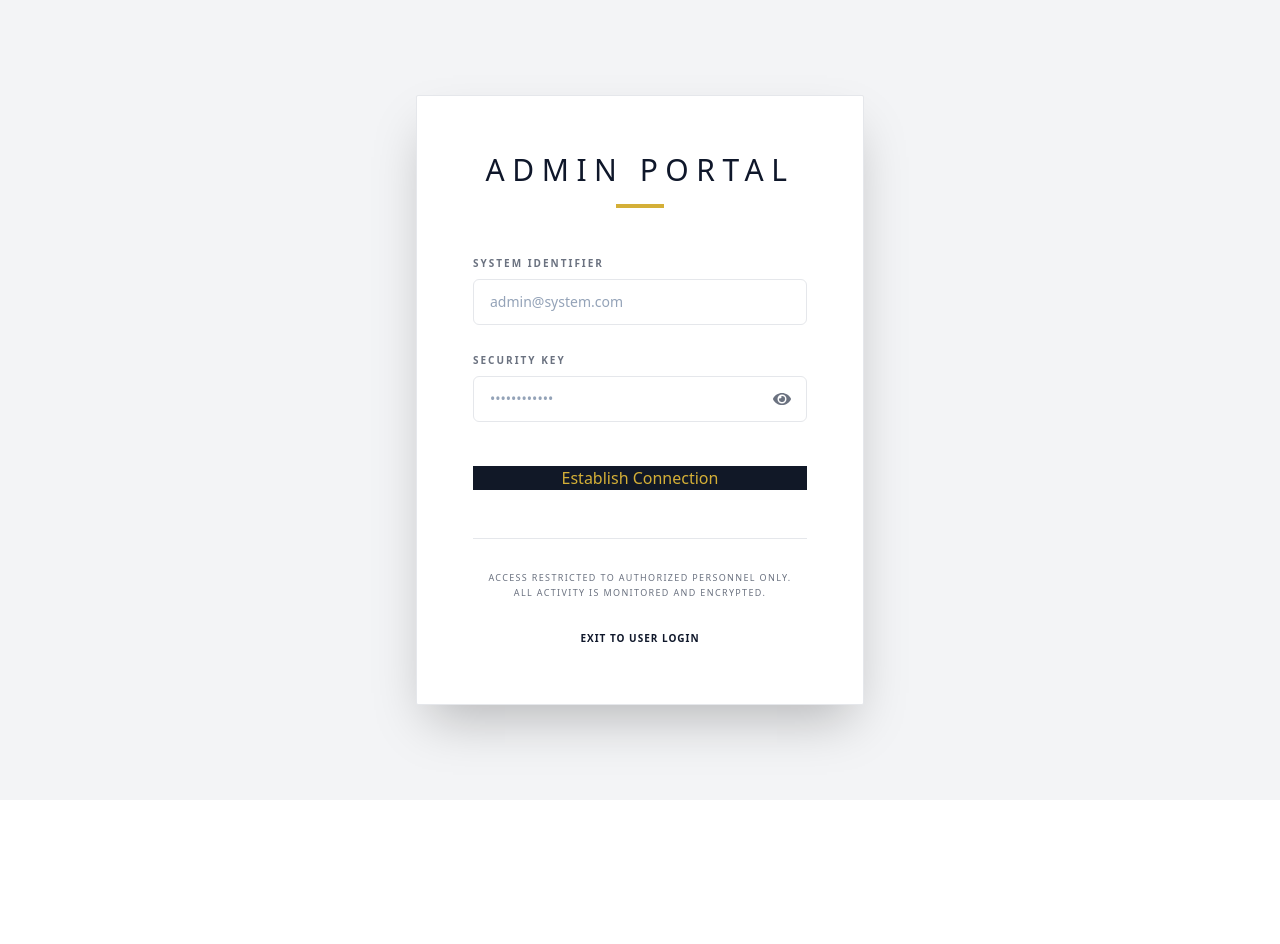
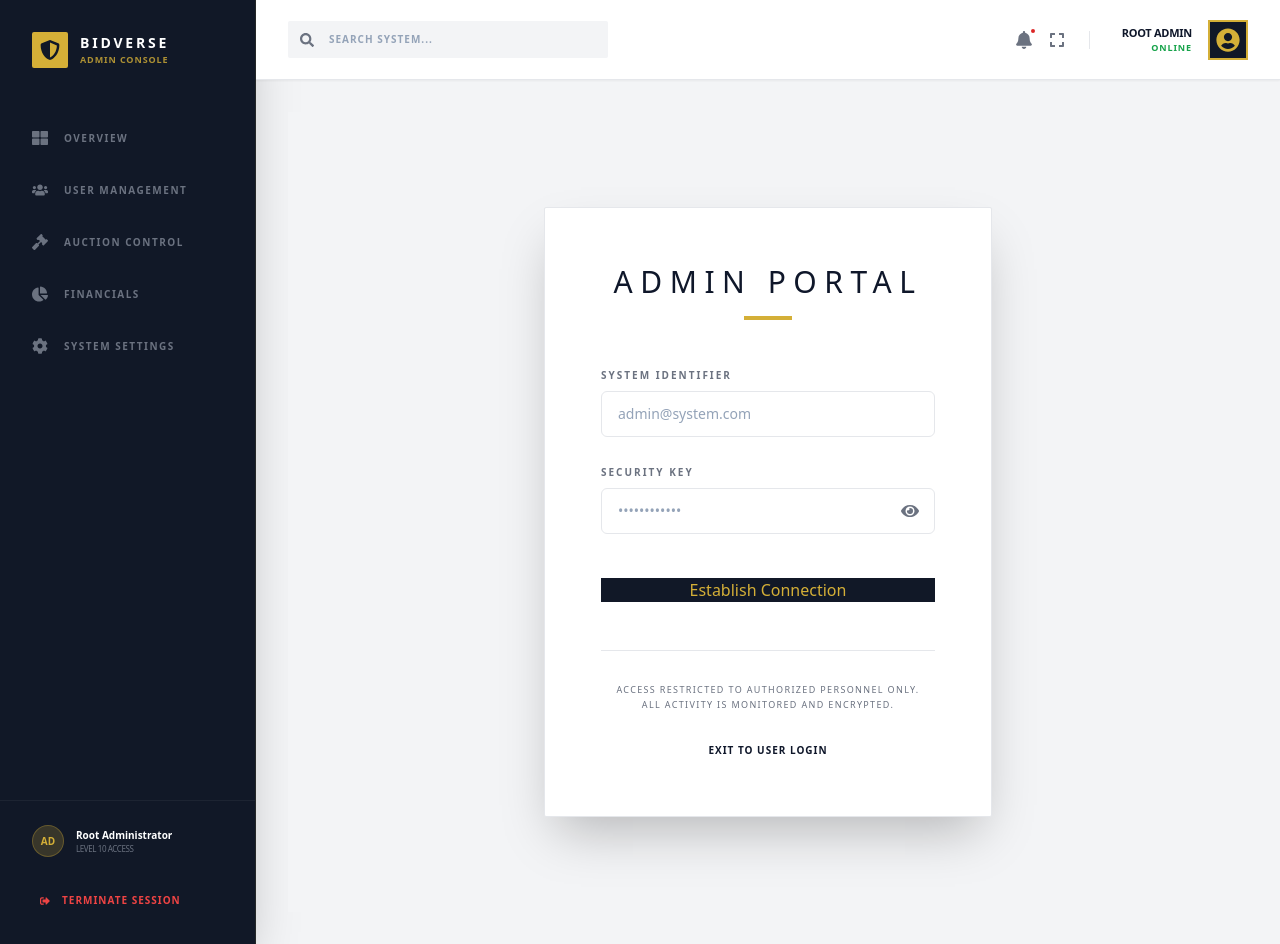
Before and after one commit to naseeftp/Bidverse, a React (Vite) app in the folder frontend/: page /admin in a window 1280 px wide. Before the commit the page ends 800 px from the top, so only its background shows below. Built offline with nearby package versions, Linux system fonts and the light colour scheme; no server answers; sample sign-in values are in the browser's storage.

Commit message:
after adding admin layout

```diff
--- a/frontend/src/App.tsx
+++ b/frontend/src/App.tsx
@@ -1,6 +1,7 @@
 import { BrowserRouter as Router, Routes, Route } from "react-router-dom"
 import MainLayout from "./components/layout/MainLayout"
 import TenantLayout from "./components/layout/tenant/TenantLayout";
+import AdminLayout from "./components/layout/admin/AminLayout";
 import ToastProvider from "./components/common/ToastProvider";
 import PublicRoute from '../src/routes/PublicRoute'
 import ProtectedRoute from "./routes/ProtectedRoute";
@@ -66,7 +67,7 @@ function App() {
                   <Route path="/tenant/login" element={<TenantLoginPage />} />
                   <Route path='/tenant/forgot-pass' element={<TenantForgotPassPage />} />
                   <Route path='/tenant/forgot-verify-otp' element={<TenantForgotPassVerifyOtp />} />
-                  <Route path="/tenant/reset-password" element={<TenantResetPasswordPage/>} />
+                  <Route path="/tenant/reset-password" element={<TenantResetPasswordPage />} />
                </Route>
 
                <Route element={<ProtectedRoute allowedRoles={['tenant']} />}>
@@ -75,10 +76,13 @@ function App() {
 
             </Route>
 
-            <Route path="/admin" element={<AdminLoginPage/>}/>
-             <Route element={<ProtectedRoute allowedRoles={['admin']} />}>
-                  <Route path="/admin/dashboard" element={<AdminDashboard/>} />
-             </Route>
+            <Route element={<AdminLayout />}>
+               <Route path="/admin" element={<AdminLoginPage />} />
+               <Route element={<ProtectedRoute allowedRoles={['admin']} />}>
+                  <Route path="/admin/dashboard" element={<AdminDashboard />} />
+               </Route>
+            </Route>
+
 
 
 
--- /dev/null
+++ b/frontend/src/components/layout/admin/AminLayout.tsx
@@ -0,0 +1,23 @@
+import { Outlet } from "react-router-dom";
+import AdminSidebar from "./Sidebar";
+import AdminNavbar from "./Navbar";
+import React from "react";
+import { useAppSelector } from "../../../hooks/redux.hooks";
+const AdminLayout: React.FC = () => {
+    const { isAuthenticated } = useAppSelector((state) => state.auth)
+    return (
+        <div className="flex min-h-screen bg-[#F3F4F6]">
+            {isAuthenticated && <AdminSidebar />}
+            <div className="flex flex-col flex-grow">
+                {isAuthenticated && <AdminNavbar />}
+                <main className="p-8">
+                    <Outlet />
+                </main>
+            </div>
+        </div>
+    )
+
+
+}
+
+export default AdminLayout
--- /dev/null
+++ b/frontend/src/components/layout/admin/Navbar.tsx
@@ -0,0 +1,56 @@
+import React from "react";
+import { FaSearch, FaBell, FaUserCircle, FaExpand } from "react-icons/fa";
+
+const AdminNavbar: React.FC = () => {
+    return (
+        <nav className="h-20 bg-white border-b border-[#E5E7EB] flex items-center justify-between px-8 sticky top-0 z-10 shadow-sm">
+
+            {/* Left Side: Search Bar */}
+            <div className="flex items-center gap-4 w-1/3">
+                <div className="relative w-full group">
+                    <span className="absolute left-3 top-1/2 -translate-y-1/2 text-[#6B7280] group-focus-within:text-[#D4AF37] transition-colors">
+                        <FaSearch size={14} />
+                    </span>
+                    <input
+                        type="text"
+                        placeholder="SEARCH SYSTEM..."
+                        className="w-full bg-[#F3F4F6] border border-transparent px-10 py-2.5 text-[10px] font-bold uppercase tracking-widest text-[#0F172A] focus:outline-none focus:bg-white focus:border-[#D4AF37] transition-all rounded-sm placeholder:text-[#94A3B8]"
+                    />
+                </div>
+            </div>
+
+            {/* Right Side: Actions & Profile */}
+            <div className="flex items-center gap-6">
+
+                {/* Utilities */}
+                <div className="flex items-center gap-4 pr-6 border-r border-[#E5E7EB]">
+                    <button className="text-[#6B7280] hover:text-[#D4AF37] transition-colors relative">
+                        <FaBell size={18} />
+                        <span className="absolute -top-1 -right-1 w-2 h-2 bg-[#DC2626] rounded-full border-2 border-white"></span>
+                    </button>
+                    <button className="text-[#6B7280] hover:text-[#D4AF37] transition-colors hidden md:block">
+                        <FaExpand size={16} />
+                    </button>
+                </div>
+
+                {/* Profile Identity */}
+                <div className="flex items-center gap-4 pl-2 cursor-pointer group">
+                    <div className="text-right hidden sm:block">
+                        <p className="text-[11px] font-bold text-[#0F172A] uppercase tracking-tight group-hover:text-[#D4AF37] transition-colors">
+                            Root Admin
+                        </p>
+                        <p className="text-[9px] text-[#16A34A] font-bold uppercase tracking-widest">
+                            Online
+                        </p>
+                    </div>
+
+                    <div className="w-10 h-10 bg-[#111827] border-2 border-[#D4AF37] flex items-center justify-center text-[#D4AF37] group-hover:bg-[#D4AF37] group-hover:text-[#111827] transition-all duration-300">
+                        <FaUserCircle size={24} />
+                    </div>
+                </div>
+            </div>
+        </nav>
+    );
+};
+
+export default AdminNavbar;
--- /dev/null
+++ b/frontend/src/components/layout/admin/Sidebar.tsx
@@ -0,0 +1,87 @@
+import React from "react";
+import { Link, useLocation } from "react-router-dom";
+import {
+    FaThLarge,
+    FaUsers,
+    FaGavel,
+    FaChartPie,
+    FaCog,
+    FaSignOutAlt,
+    FaShieldAlt
+} from "react-icons/fa";
+import { logout } from "../../../redux/user/auth.slice";
+import { useAppDispatch } from "../../../hooks/redux.hooks";
+const AdminSidebar: React.FC = () => {
+    const location = useLocation();
+    const dispatch=useAppDispatch();
+    const handleLogout=()=>{
+        dispatch(logout())
+    }
+
+    const isActive = (path: string) => location.pathname === path;
+
+ const navItems = [
+
+        { name: "Overview", path: "/admin/dashboard", icon: <FaThLarge /> },
+        { name: "User Management", path: "/admin/users", icon: <FaUsers /> },
+        { name: "Auction Control", path: "/admin/auctions", icon: <FaGavel /> },
+        { name: "Financials", path: "/admin/reports", icon: <FaChartPie /> },
+        { name: "System Settings", path: "/admin/settings", icon: <FaCog /> },
+    ];
+
+    return (
+        <aside className="w-64 min-h-screen bg-[#111827] flex flex-col border-r border-[#D4AF37]/10 shadow-2xl">
+
+            <div className="p-8 flex items-center gap-3">
+                <div className="p-2 bg-[#D4AF37] rounded-sm">
+                    <FaShieldAlt className="text-[#111827] text-xl" />
+                </div>
+                <div>
+                    <h2 className="text-white text-sm font-bold tracking-[0.2em] uppercase">BidVerse</h2>
+                    <p className="text-[#D4AF37] text-[9px] font-bold tracking-widest uppercase opacity-80">Admin Console</p>
+                </div>
+            </div>
+
+
+            <nav className="flex-grow mt-4 px-4 space-y-2">
+                {navItems.map((item) => (
+                    <Link
+                        key={item.path}
+                        to={item.path}
+                        className={`flex items-center gap-4 px-4 py-3.5 rounded-sm text-[10px] font-bold uppercase tracking-[0.15em] transition-all duration-300 ${
+                            isActive(item.path)
+                                ? "bg-[#D4AF37] text-[#111827] shadow-lg shadow-[#D4AF37]/20"
+                                : "text-[#6B7280] hover:text-[#D4AF37] hover:bg-[#1f2937]"
+                        }`}
+                    >
+                        <span className="text-base">{item.icon}</span>
+                        {item.name}
+                    </Link>
+                ))}
+            </nav>
+
+
+            <div className="p-6 border-t border-white/5">
+                <div className="flex items-center gap-3 mb-6 px-2">
+                    <div className="w-8 h-8 rounded-full bg-[#D4AF37]/20 border border-[#D4AF37]/30 flex items-center justify-center text-[#D4AF37] text-[10px] font-bold">
+                        AD
+                    </div>
+                    <div className="overflow-hidden">
+                        <p className="text-white text-[10px] font-bold truncate">Root Administrator</p>
+                        <p className="text-[#6B7280] text-[8px] uppercase tracking-tighter">Level 10 Access</p>
+                    </div>
+                </div>
+
+                <button
+                    onClick={handleLogout}
+                    className="w-full flex items-center gap-3 px-4 py-3 text-[10px] font-bold text-red-500 uppercase tracking-widest hover:bg-red-500/10 transition-colors rounded-sm"
+                >
+                    <FaSignOutAlt />
+                    Terminate Session
+                </button>
+            </div>
+        </aside>
+    );
+};
+
+export default AdminSidebar;
--- a/frontend/src/pages/admin/Dashboard.tsx
+++ b/frontend/src/pages/admin/Dashboard.tsx
@@ -1,150 +1,116 @@
 import React from "react";
-import {
+import { FaUsers, FaGavel, FaWallet, FaArrowUp, FaArrowDown } from "react-icons/fa";
 
-    FaUsers,
-    FaGavel,
-    FaChartLine,
-    FaCog,
-    FaSignOutAlt,
-    FaShieldAlt
-} from "react-icons/fa";
-
-const AdminDashboard: React.FC = () => {
-    // Shared Styles
-    const navItemStyle = "flex items-center gap-4 px-6 py-4 text-[11px] font-bold uppercase tracking-[0.2em] text-[#6B7280] hover:text-[#D4AF37] hover:bg-[#1f2937] transition-all cursor-pointer border-l-4 border-transparent hover:border-[#D4AF37]";
-    const cardStyle = "bg-[#FFFFFF] border border-[#E5E7EB] p-6 shadow-sm hover:shadow-md transition-shadow";
+const AdminDashboardContent: React.FC = () => {
+    // Shared Style Classes
+    const cardBase = "bg-white border border-[#E5E7EB] p-6 rounded-sm shadow-sm";
+    const labelSmall = "text-[10px] font-bold uppercase tracking-widest text-[#6B7280]";
 
     return (
-        <div className="flex min-h-screen bg-[#F3F4F6] font-sans">
+        <div className="space-y-8 p-2">
+            {/* Header Section */}
+            <div>
+                <h1 className="text-2xl font-light text-[#0F172A] uppercase tracking-tight">
+                    System <span className="font-bold text-[#D4AF37]">Overview</span>
+                </h1>
+                <p className="text-[11px] text-[#6B7280] uppercase tracking-widest mt-1">
+                    Real-time platform metrics and administrative logs
+                </p>
+            </div>
 
-            {/* --- SIDEBAR --- */}
-            <aside className="w-72 bg-[#111827] text-white flex flex-col shadow-2xl">
-                <div className="p-8 flex items-center gap-3 border-b border-gray-800">
-                    <FaShieldAlt className="text-[#D4AF37] text-2xl" />
-                    <span className="text-sm font-light uppercase tracking-[0.3em]">BidVerse <span className="text-[#D4AF37] font-bold">HQ</span></span>
+            {/* Stats Grid */}
+            <div className="grid grid-cols-1 md:grid-cols-3 gap-6">
+                <div className={cardBase}>
+                    <div className="flex justify-between items-start">
+                        <div>
+                            <p className={labelSmall}>Total Volume</p>
+                            <h3 className="text-2xl font-light text-[#0F172A] mt-1">$428,190.00</h3>
+                        </div>
+                        <div className="p-3 bg-[#F3F4F6] text-[#D4AF37]">
+                            <FaWallet size={20} />
+                        </div>
+                    </div>
+                    <div className="mt-4 flex items-center gap-2 text-[10px] font-bold text-[#16A34A]">
+                        <FaArrowUp /> 12% <span className="text-[#6B7280]">VS LAST MONTH</span>
+                    </div>
                 </div>
 
-                <nav className="flex-grow mt-6">
-                    <div className={navItemStyle + " text-[#D4AF37] border-[#D4AF37] bg-[#1f2937]"}>
-                         Overview
+                <div className={cardBase}>
+                    <div className="flex justify-between items-start">
+                        <div>
+                            <p className={labelSmall}>Active Bidders</p>
+                            <h3 className="text-2xl font-light text-[#0F172A] mt-1">12,402</h3>
+                        </div>
+                        <div className="p-3 bg-[#F3F4F6] text-[#111827]">
+                            <FaUsers size={20} />
+                        </div>
                     </div>
-                    <div className={navItemStyle}><FaUsers /> Management</div>
-                    <div className={navItemStyle}><FaGavel /> Live Auctions</div>
-                    <div className={navItemStyle}><FaChartLine /> Analytics</div>
-                    <div className={navItemStyle}><FaCog /> System Settings</div>
-                </nav>
+                    <div className="mt-4 flex items-center gap-2 text-[10px] font-bold text-[#16A34A]">
+                        <FaArrowUp /> 5.4% <span className="text-[#6B7280]">NEW REGISTRATIONS</span>
+                    </div>
+                </div>
 
-                <div className="p-6 border-t border-gray-800">
-                    <button className="flex items-center gap-3 text-[10px] font-bold uppercase tracking-widest text-red-400 hover:text-red-300 transition-colors">
-                        <FaSignOutAlt /> Terminate Session
+                <div className={cardBase}>
+                    <div className="flex justify-between items-start">
+                        <div>
+                            <p className={labelSmall}>Live Auctions</p>
+                            <h3 className="text-2xl font-light text-[#0F172A] mt-1">184</h3>
+                        </div>
+                        <div className="p-3 bg-[#F3F4F6] text-[#D4AF37]">
+                            <FaGavel size={20} />
+                        </div>
+                    </div>
+                    <div className="mt-4 flex items-center gap-2 text-[10px] font-bold text-[#DC2626]">
+                        <FaArrowDown /> 2% <span className="text-[#6B7280]">CLOSING SOON</span>
+                    </div>
+                </div>
+            </div>
+
+            {/* Main Content Table */}
+            <div className="bg-white border border-[#E5E7EB] rounded-sm shadow-sm overflow-hidden">
+                <div className="px-6 py-5 border-b border-[#E5E7EB] flex justify-between items-center bg-white">
+                    <h3 className="text-[11px] font-bold uppercase tracking-[0.2em] text-[#0F172A]">Recent Activity Log</h3>
+                    <button className="text-[10px] font-bold text-[#D4AF37] uppercase tracking-widest border-b border-[#D4AF37] pb-0.5 hover:text-[#111827] hover:border-[#111827] transition-all">
+                        Download Report
                     </button>
                 </div>
-            </aside>
 
-            {/* --- MAIN CONTENT --- */}
-            <main className="flex-grow flex flex-col">
-
-                {/* HEADER */}
-                <header className="h-20 bg-white border-b border-[#E5E7EB] flex items-center justify-between px-10">
-                    <div>
-                        <h1 className="text-[#0F172A] text-xs font-bold uppercase tracking-[0.2em]">Command Console</h1>
-                        <p className="text-[10px] text-[#6B7280] uppercase tracking-widest">System Status: <span className="text-[#16A34A] font-bold">Operational</span></p>
-                    </div>
-
-                    <div className="flex items-center gap-4">
-                        <div className="text-right">
-                            <p className="text-[11px] font-bold text-[#0F172A]">Root Admin</p>
-                            <p className="text-[9px] text-[#6B7280] uppercase">System Level 5</p>
-                        </div>
-                        <div className="w-10 h-10 bg-[#111827] border border-[#D4AF37] flex items-center justify-center text-[#D4AF37] font-bold">
-                            A
-                        </div>
-                    </div>
-                </header>
-
-                {/* DASHBOARD BODY */}
-                <div className="p-10 space-y-8">
-
-                    {/* STATS GRID */}
-                    <div className="grid grid-cols-1 md:grid-cols-4 gap-6">
-                        <StatCard title="Total Revenue" value="$128,430" change="+12.5%" icon={<FaChartLine />} />
-                        <StatCard title="Active Users" value="1,240" change="+3.2%" icon={<FaUsers />} />
-                        <StatCard title="Total Bids" value="45,092" change="+18.1%" icon={<FaGavel />} />
-                        <StatCard title="Active Houses" value="84" change="0%" icon={<FaShieldAlt />} />
-                    </div>
-
-                    {/* CONTENT ROW */}
-                    <div className="grid grid-cols-1 lg:grid-cols-3 gap-8">
-                        {/* RECENT ACTIVITY TABLE */}
-                        <div className="lg:col-span-2 bg-white border border-[#E5E7EB] rounded-sm shadow-sm overflow-hidden">
-                            <div className="px-6 py-5 border-b border-[#E5E7EB] flex justify-between items-center">
-                                <h3 className="text-[11px] font-bold uppercase tracking-[0.2em] text-[#0F172A]">System Logs</h3>
-                                <button className="text-[9px] font-bold text-[#D4AF37] uppercase tracking-widest">View All</button>
-                            </div>
-                            <div className="p-0">
-                                <table className="w-full text-left">
-                                    <thead className="bg-[#F3F4F6] text-[10px] uppercase tracking-widest text-[#6B7280]">
-                                        <tr>
-                                            <th className="px-6 py-4 font-bold">Event</th>
-                                            <th className="px-6 py-4 font-bold">Entity</th>
-                                            <th className="px-6 py-4 font-bold">Status</th>
-                                        </tr>
-                                    </thead>
-                                    <tbody className="divide-y divide-[#E5E7EB] text-xs text-[#0F172A]">
-                                        <TableRow event="Auction Created" entity="Rolex GMT-Master" status="Success" />
-                                        <TableRow event="New User Reg" entity="john_doe@mail.com" status="Pending" />
-                                        <TableRow event="Payment Processed" entity="TXN-9402" status="Success" />
-                                    </tbody>
-                                </table>
-                            </div>
-                        </div>
-
-                        {/* SYSTEM HEALTH */}
-                        <div className={cardStyle}>
-                            <h3 className="text-[11px] font-bold uppercase tracking-[0.2em] text-[#0F172A] mb-6">Security Level</h3>
-                            <div className="flex flex-col items-center justify-center py-6">
-                                <div className="relative w-32 h-32 flex items-center justify-center border-4 border-[#D4AF37] rounded-full">
-                                    <span className="text-2xl font-light text-[#111827]">98%</span>
-                                </div>
-                                <p className="mt-6 text-[10px] text-center text-[#6B7280] uppercase tracking-widest leading-loose">
-                                    Server Encryption: AES-256 <br/>
-                                    Database: Synchronized
-                                </p>
-                            </div>
-                        </div>
-                    </div>
-                </div>
-            </main>
+                <table className="w-full text-left border-collapse">
+                    <thead>
+                        <tr className="bg-[#F9FAFB] border-b border-[#E5E7EB]">
+                            <th className="px-6 py-4 text-[10px] font-bold uppercase tracking-widest text-[#6B7280]">Transaction ID</th>
+                            <th className="px-6 py-4 text-[10px] font-bold uppercase tracking-widest text-[#6B7280]">Entity</th>
+                            <th className="px-6 py-4 text-[10px] font-bold uppercase tracking-widest text-[#6B7280]">Amount</th>
+                            <th className="px-6 py-4 text-[10px] font-bold uppercase tracking-widest text-[#6B7280]">Status</th>
+                        </tr>
+                    </thead>
+                    <tbody className="divide-y divide-[#E5E7EB]">
+                        {[
+                            { id: "#TRX-94021", name: "Vintage Rolex Submariner", price: "$12,400", status: "Verified" },
+                            { id: "#TRX-94022", name: "Auction House: Sotheby's", price: "$0.00", status: "Pending" },
+                            { id: "#TRX-94023", name: "Premium Membership", price: "$499.00", status: "Verified" },
+                            { id: "#TRX-94024", name: "Art: 'Blue Silence'", price: "$8,200", status: "Failed" },
+                        ].map((row, idx) => (
+                            <tr key={idx} className="hover:bg-[#F3F4F6]/50 transition-colors">
+                                <td className="px-6 py-4 text-xs font-mono text-[#6B7280]">{row.id}</td>
+                                <td className="px-6 py-4 text-xs font-bold text-[#0F172A]">{row.name}</td>
+                                <td className="px-6 py-4 text-xs text-[#0F172A]">{row.price}</td>
+                                <td className="px-6 py-4">
+                                    <span className={`text-[9px] font-bold uppercase px-2 py-1 rounded-full ${
+                                        row.status === 'Verified' ? 'bg-[#16A34A]/10 text-[#16A34A]' :
+                                        row.status === 'Pending' ? 'bg-[#D4AF37]/10 text-[#D4AF37]' :
+                                        'bg-[#DC2626]/10 text-[#DC2626]'
+                                    }`}>
+                                        {row.status}
+                                    </span>
+                                </td>
+                            </tr>
+                        ))}
+                    </tbody>
+                </table>
+            </div>
         </div>
     );
 };
 
-// --- SUB-COMPONENTS ---
-
-const StatCard = ({ title, value, change, icon }: any) => (
-    <div className="bg-[#FFFFFF] border border-[#E5E7EB] p-6 relative overflow-hidden group">
-        <div className="text-[#D4AF37] mb-4 text-xl group-hover:scale-110 transition-transform">{icon}</div>
-        <h4 className="text-[9px] font-bold uppercase tracking-[0.2em] text-[#6B7280]">{title}</h4>
-        <div className="flex items-baseline gap-2 mt-1">
-            <span className="text-2xl font-light text-[#0F172A]">{value}</span>
-            <span className="text-[9px] text-[#16A34A] font-bold">{change}</span>
-        </div>
-        <div className="absolute top-0 right-0 w-1 h-full bg-[#D4AF37] opacity-0 group-hover:opacity-100 transition-opacity"></div>
-    </div>
-);
-
-const TableRow = ({ event, entity, status }: any) => (
-    <tr className="hover:bg-gray-50 transition-colors">
-        <td className="px-6 py-4 font-medium">{event}</td>
-        <td className="px-6 py-4 text-[#6B7280]">{entity}</td>
-        <td className="px-6 py-4">
-            <span className={`px-2 py-1 text-[9px] font-bold uppercase rounded ${
-                status === 'Success' ? 'bg-green-50 text-green-600' : 'bg-orange-50 text-orange-600'
-            }`}>
-                {status}
-            </span>
-        </td>
-    </tr>
-);
-
-export default AdminDashboard;
+export default AdminDashboardContent;
```
